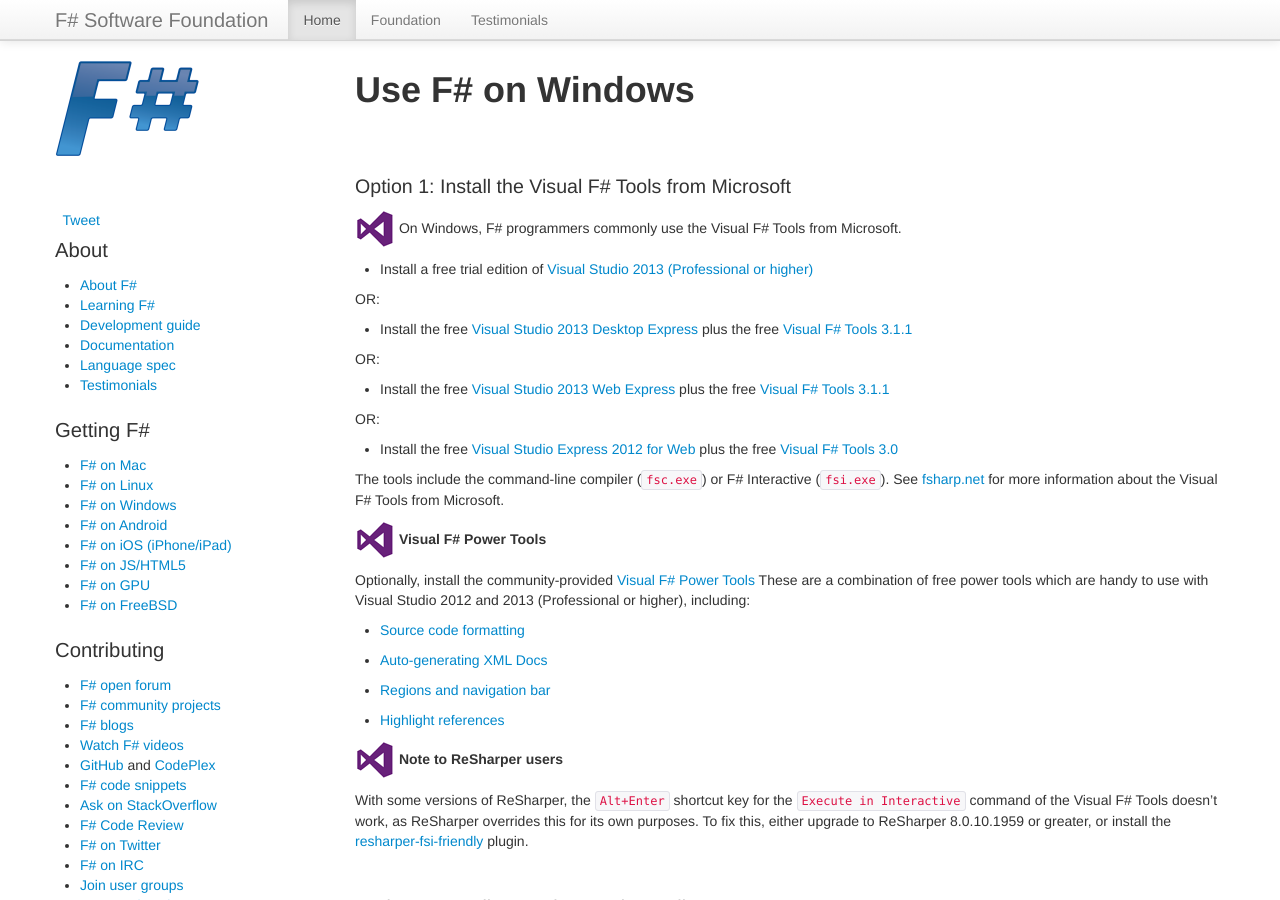
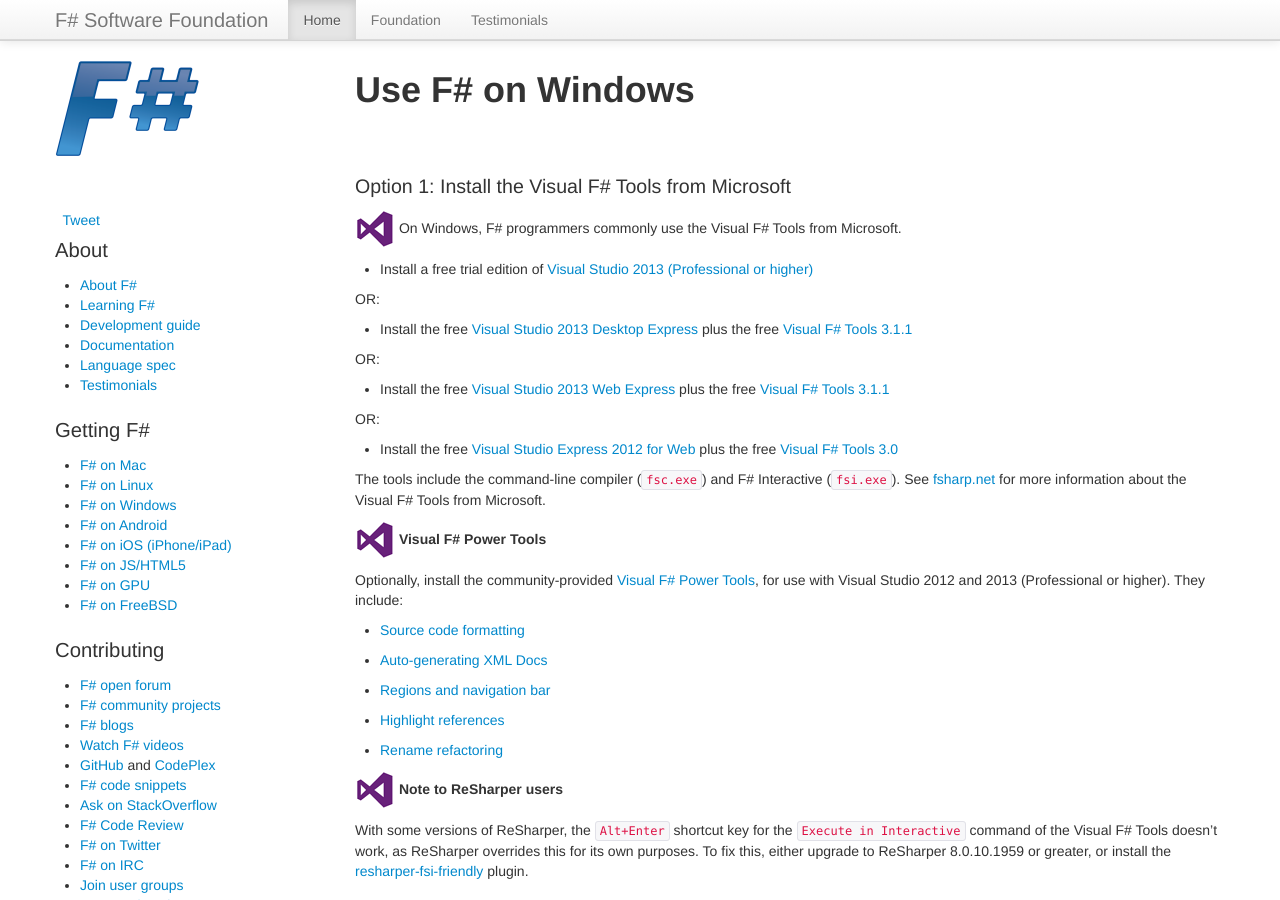
Before and after one commit to fsharp/fsharp.org, a Jekyll site: the page built from use/windows/index.md, in a window 1280 px wide and 900 px high. Built offline with Jekyll 4.4.1, drawn with Linux system fonts in a browser that asks for light colours; nearby versions of some CDN libraries; some web fonts are replaced; comment, search, counter and statistics services are not loaded.

Commit message:
Update index.md

```diff
--- a/use/windows/index.md
+++ b/use/windows/index.md
@@ -24,22 +24,23 @@
    - Install the free [Visual Studio Express 2012 for Web](http://www.microsoft.com/en-us/download/details.aspx?id=30669)  plus the free [Visual F# Tools 3.0](http://go.microsoft.com/fwlink/?LinkID=261287)
 
 
-The tools include the command-line compiler (`fsc.exe`) or F# Interactive (`fsi.exe`).
-See [fsharp.net](hhttp://msdn.microsoft.com/en-us/vstudio/hh388569.aspx) for more information about the Visual F# Tools from Microsoft.
+The tools include the command-line compiler (`fsc.exe`) and F# Interactive (`fsi.exe`).
+See [fsharp.net](http://msdn.microsoft.com/en-us/vstudio/hh388569.aspx) for more information about the Visual F# Tools from Microsoft.
 
 ##### ![logo](/images/thumbs/vstudio.png)&nbsp;Visual F# Power Tools #####
 
-Optionally, install the community-provided [Visual F# Power Tools](http://visualstudiogallery.msdn.microsoft.com/136b942e-9f2c-4c0b-8bac-86d774189cff)
-These are a combination  of free power tools which are handy to use with Visual Studio 2012 and 2013 (Professional or higher), including:
+Optionally, install the community-provided [Visual F# Power Tools](http://fsprojects.github.io/VisualFSharpPowerTools/),
+for use with Visual Studio 2012 and 2013 (Professional or higher). They include:
 
- - [Source code formatting](http://fsprojects.github.io/FSharpVSPowerTools/codeformatting.html)
+ - [Source code formatting](http://fsprojects.github.io/VisualFSharpPowerTools/codeformatting.html)
 
- - [Auto-generating XML Docs](http://fsprojects.github.io/FSharpVSPowerTools/xmldoc.html)
+ - [Auto-generating XML Docs](http://fsprojects.github.io/VisualFSharpPowerTools/xmldoc.html)
 
- - [Regions and navigation bar](http://fsprojects.github.io/FSharpVSPowerTools/navbar.html)
+ - [Regions and navigation bar](http://fsprojects.github.io/VisualFSharpPowerTools/navbar.html)
 
- - [Highlight references](http://fsprojects.github.io/FSharpVSPowerTools/highlightusage.html)
+ - [Highlight references](http://fsprojects.github.io/VisualFSharpPowerTools/highlightusage.html)
 
+ - [Rename refactoring](http://fsprojects.github.io/VisualFSharpPowerTools/rename.html)
 
 ##### ![logo](/images/thumbs/vstudio.png)&nbsp;Note to ReSharper users #####
 
```
